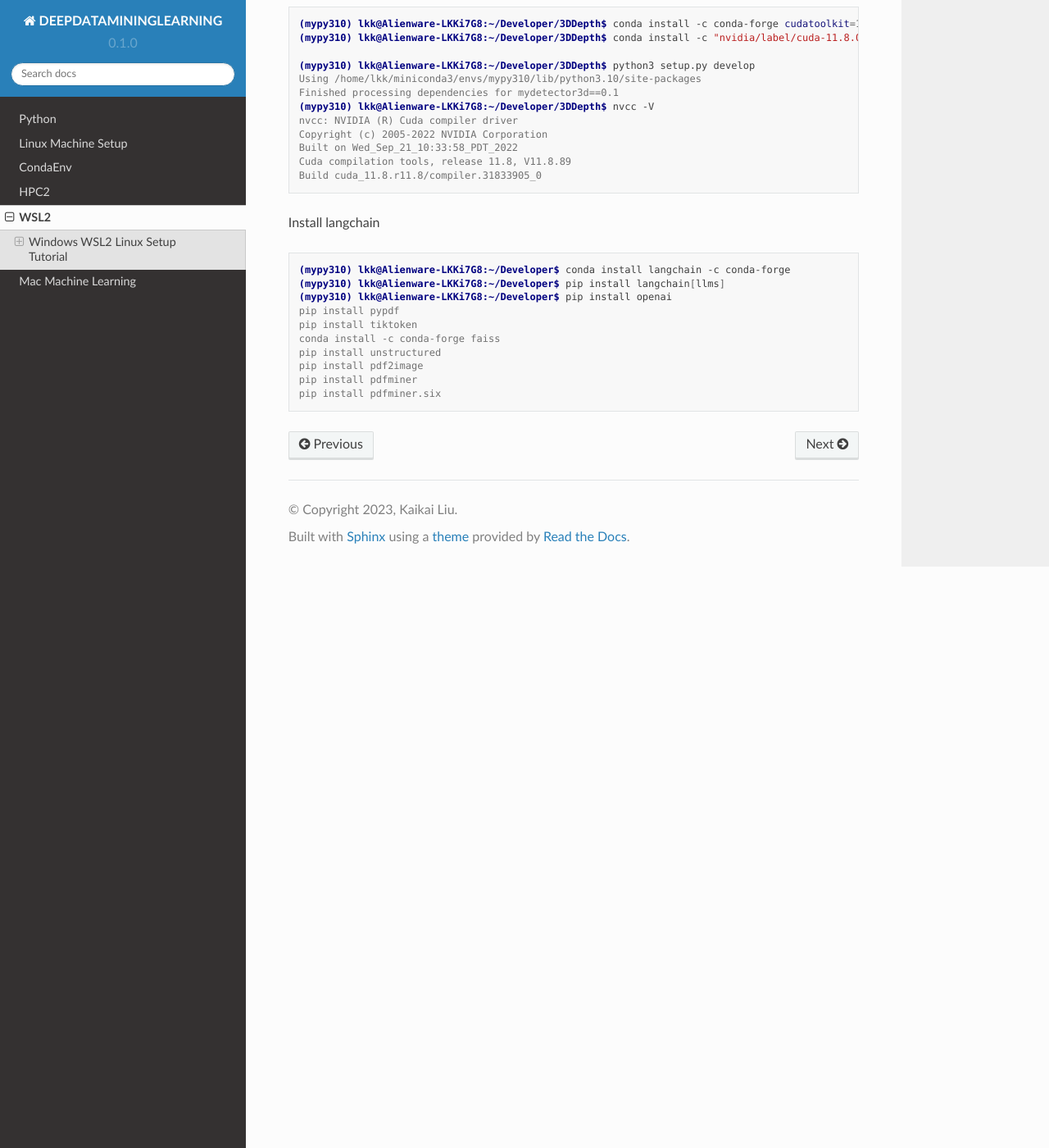
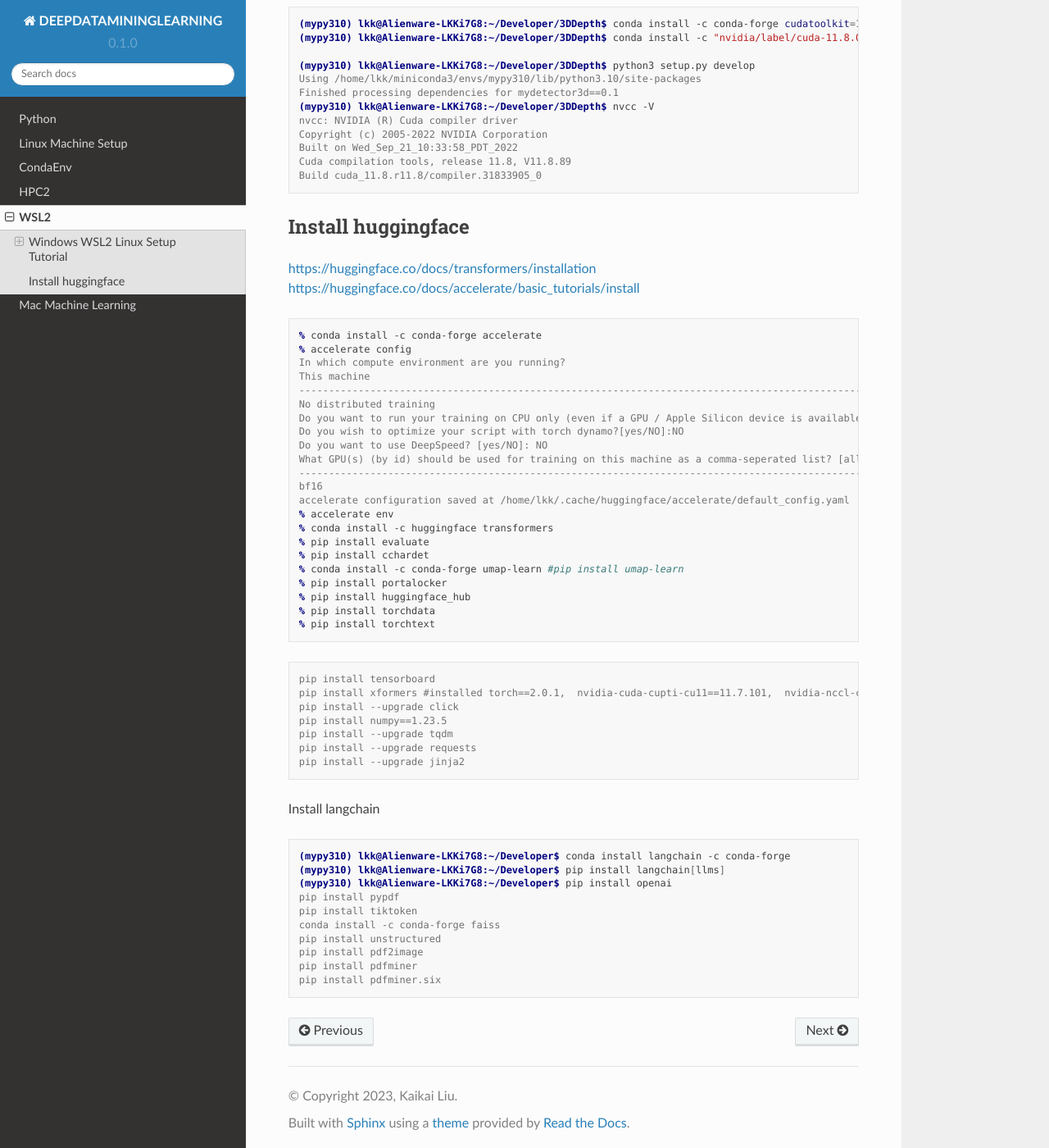
Before and after one commit to coderkj7/DeepDataMiningLearning_20251122, a Sphinx documentation site: the page built from docs/source/WSL2.rst, in a window 1280 px wide and 1400 px high, scrolled down 3781 px. Shown: the whole window at 82% size. Built offline with Sphinx 7.4.7 and the Read the Docs theme 2.0.0, drawn with Linux system fonts in a browser that asks for light colours.

Commit message:
update WSL2

```diff
--- a/docs/source/WSL2.rst
+++ b/docs/source/WSL2.rst
@@ -177,6 +177,47 @@
     Cuda compilation tools, release 11.8, V11.8.89
     Build cuda_11.8.r11.8/compiler.31833905_0
 
+
+Install huggingface
+--------------------
+https://huggingface.co/docs/transformers/installation
+https://huggingface.co/docs/accelerate/basic_tutorials/install
+
+.. code-block:: console
+
+    % conda install -c conda-forge accelerate
+    % accelerate config
+    In which compute environment are you running?
+    This machine
+    ------------------------------------------------------------------------------------------------------------------------Which type of machine are you using?
+    No distributed training
+    Do you want to run your training on CPU only (even if a GPU / Apple Silicon device is available)? [yes/NO]:NO
+    Do you wish to optimize your script with torch dynamo?[yes/NO]:NO
+    Do you want to use DeepSpeed? [yes/NO]: NO
+    What GPU(s) (by id) should be used for training on this machine as a comma-seperated list? [all]:all
+    ------------------------------------------------------------------------------------------------------------------------Do you wish to use FP16 or BF16 (mixed precision)?
+    bf16
+    accelerate configuration saved at /home/lkk/.cache/huggingface/accelerate/default_config.yaml
+    % accelerate env
+    % conda install -c huggingface transformers
+    % pip install evaluate
+    % pip install cchardet
+    % conda install -c conda-forge umap-learn #pip install umap-learn
+    % pip install portalocker
+    % pip install huggingface_hub
+    % pip install torchdata
+    % pip install torchtext
+
+.. code-block:: console
+
+    pip install tensorboard
+    pip install xformers #installed torch==2.0.1,  nvidia-cuda-cupti-cu11==11.7.101,  nvidia-nccl-cu11==2.14.3,  nvidia-cusparse-cu11==11.7.4.91, nvidia-cuda-runtime-cu11==11.7.99
+    pip install --upgrade click
+    pip install numpy==1.23.5
+    pip install --upgrade tqdm
+    pip install --upgrade requests
+    pip install --upgrade jinja2
+
 Install langchain
 
 .. code-block:: console
```
Also changed, not shown: docs/source/MacML.rst (+1 -8 lines).
